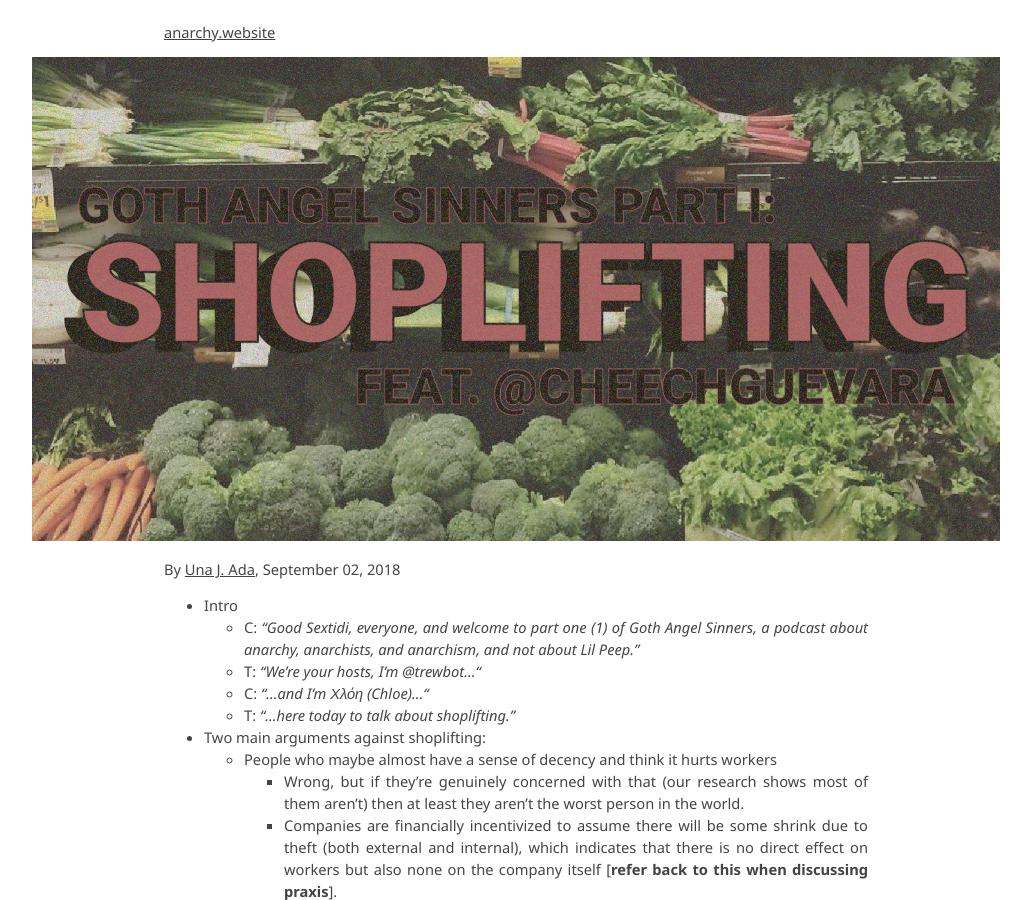
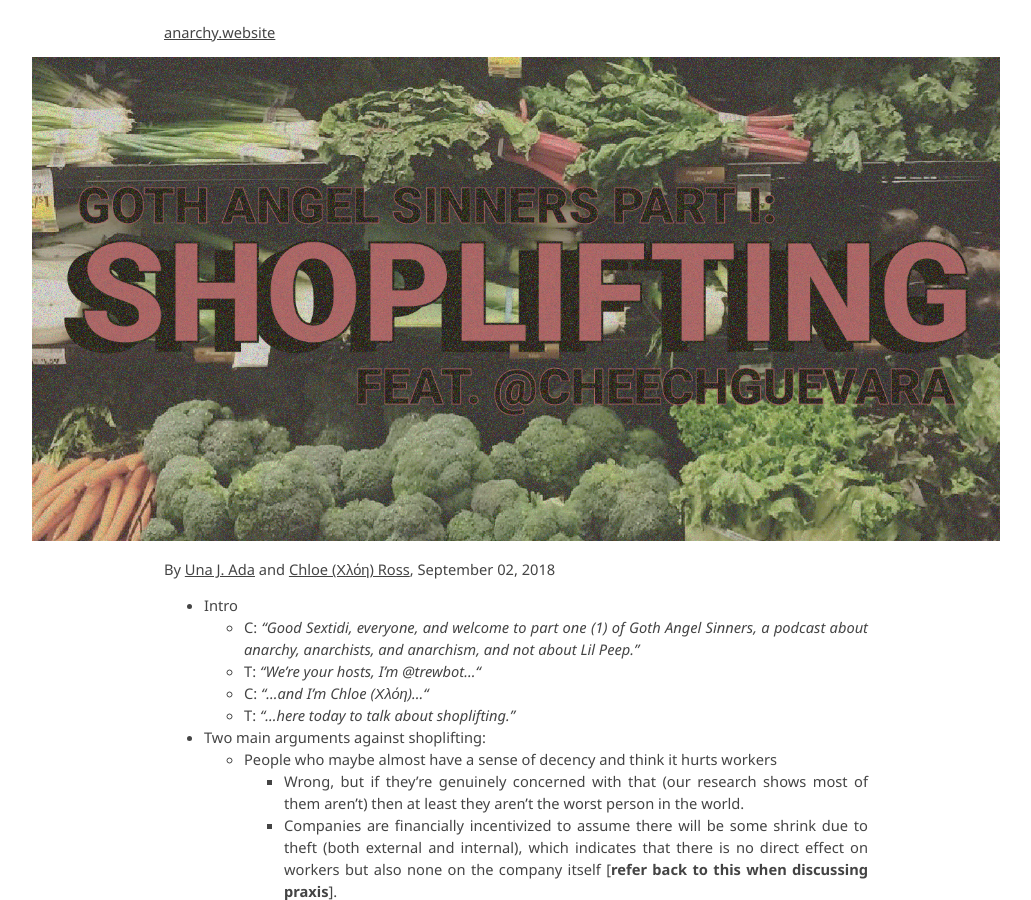
Before and after one commit to una-ada/anarchy.website, a Jekyll site: the page built from _posts/2018-09-02-shoplifting.md, in a window 1280 px wide and 900 px high. Shown: the whole window, without its empty margins (124-1155 px from the left). Built offline with Jekyll 4.4.1, drawn with Linux system fonts in a browser that asks for light colours; some web fonts are replaced.

Commit message:
Added Chloe to byline

```diff
--- a/_data/people.yml
+++ b/_data/people.yml
@@ -33,3 +33,6 @@ trewbot:
     email: una@anarchy.website
     img: /assets/img/me.jpg
     url: https://anarchy.website
+shtpostscarcity:
+    name: Chloe (Χλόη) Ross
+    url: https://never-work.com/
--- a/_posts/2018-09-02-shoplifting.md
+++ b/_posts/2018-09-02-shoplifting.md
@@ -18,7 +20,7 @@ title: "Goth Angel Sinners Pt. I: <i>Shoplifting</i> Notes"
      Sinners, a podcast about anarchy, anarchists, and anarchism, and not about
      Lil Peep."_
    - T: _"We’re your hosts, I’m @trewbot..."_
-   - C: _"...and I’m Χλόη (Chloe)..."_
+   - C: _"...and I’m Chloe (Χλόη)..."_
    - T: _"...here today to talk about shoplifting."_
  - Two main arguments against shoplifting:
    - People who maybe almost have a sense of decency and think it hurts workers
```
Also changed, not shown: other parts of _posts/2018-09-02-shoplifting.md (+3 -1 lines).
